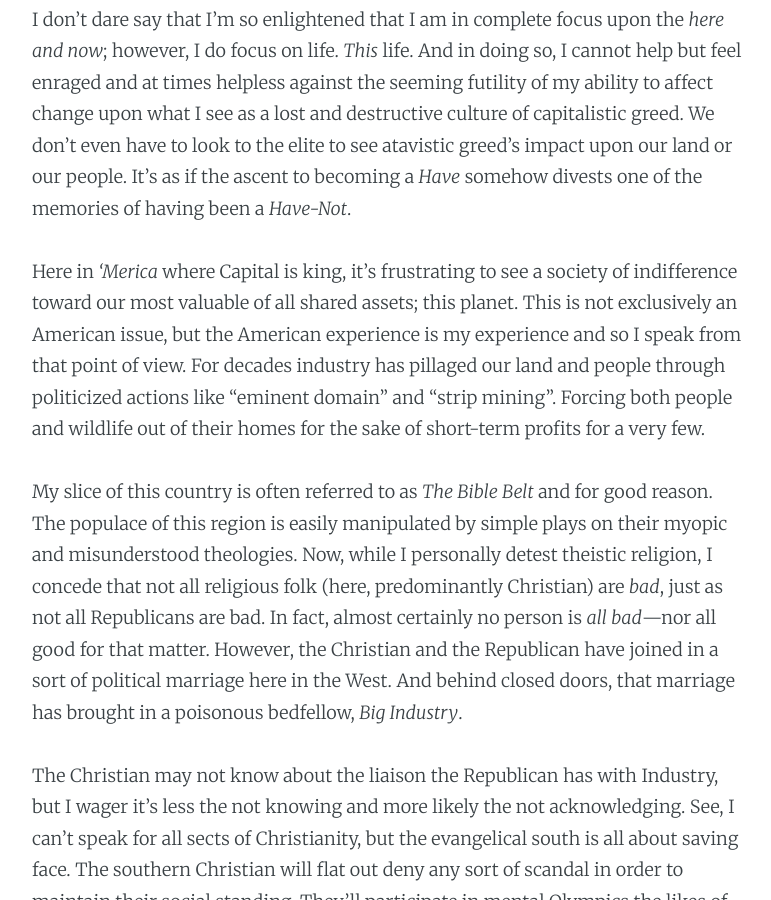
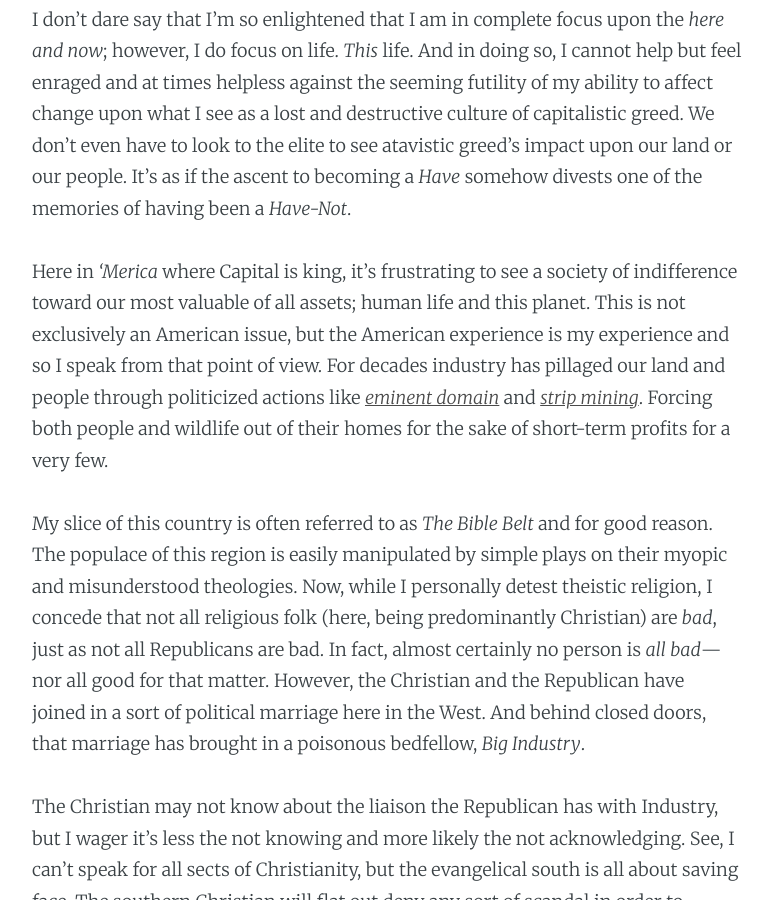
Before and after one commit to chevrenoire/chevrenoire.github.io, a Jekyll site: the page built from _posts/2020-09-28-no-afterlife.md, in a window 1280 px wide and 900 px high, scrolled down 964 px. Shown: the whole window, without its empty margins (253-1024 px from the left). Built offline with Jekyll 4.4.1, drawn with Linux system fonts in a browser that asks for light colours; nearby versions of some CDN libraries; some of the changed text lies outside the part shown.

Commit message:
update post

```diff
--- a/_posts/2020-09-28-no-afterlife.md
+++ b/_posts/2020-09-28-no-afterlife.md
@@ -18,9 +18,9 @@ They say if you don't want to make a stink steer away from religion and politics
 
 I don't dare say that I'm so enlightened that I am in complete focus upon the _here and now_; however, I do focus on life. _This_ life. And in doing so, I cannot help but feel enraged and at times helpless against the seeming futility of my ability to affect change upon what I see as a lost and destructive culture of capitalistic greed. We don't even have to look to the elite to see atavistic greed's impact upon our land or our people. It's as if the ascent to becoming a _Have_ somehow divests one of the memories of having been a _Have-Not_.
 
-Here in _'Merica_ where Capital is king, it's frustrating to see a society of indifference toward our most valuable of all shared assets; this planet. This is not exclusively an American issue, but the American experience is my experience and so I speak from that point of view. For decades industry has pillaged our land and people through politicized actions like "eminent domain" and "strip mining". Forcing both people and wildlife out of their homes for the sake of short-term profits for a very few.
+Here in _'Merica_ where Capital is king, it's frustrating to see a society of indifference toward our most valuable of all assets; human life and this planet. This is not exclusively an American issue, but the American experience is my experience and so I speak from that point of view. For decades industry has pillaged our land and people through politicized actions like [_eminent domain_](https://en.wikipedia.org/wiki/Eminent_domain) and [_strip mining_](https://en.wikipedia.org/wiki/Surface_mining). Forcing both people and wildlife out of their homes for the sake of short-term profits for a very few.
 
-My slice of this country is often referred to as _The Bible Belt_ and for good reason. The populace of this region is easily manipulated by simple plays on their myopic and misunderstood theologies. Now, while I personally detest theistic religion, I concede that not all religious folk (here, predominantly Christian) are _bad_, just as not all Republicans are bad. In fact, almost certainly no person is _all bad_&mdash;nor all good for that matter. However, the Christian and the Republican have joined in a sort of political marriage here in the West. And behind closed doors, that marriage has brought in a poisonous bedfellow, _Big Industry_.
+My slice of this country is often referred to as _The Bible Belt_ and for good reason. The populace of this region is easily manipulated by simple plays on their myopic and misunderstood theologies. Now, while I personally detest theistic religion, I concede that not all religious folk (here, being predominantly Christian) are _bad_, just as not all Republicans are bad. In fact, almost certainly no person is _all bad_&mdash;nor all good for that matter. However, the Christian and the Republican have joined in a sort of political marriage here in the West. And behind closed doors, that marriage has brought in a poisonous bedfellow, _Big Industry_.
 
 The Christian may not know about the liaison the Republican has with Industry, but I wager it's less the not knowing and more likely the not acknowledging. See, I can't speak for all sects of Christianity, but the evangelical south is all about saving face. The southern Christian will flat out deny any sort of scandal in order to maintain their social standing. They'll participate in mental Olympics the likes of which could ensnare the cleverest minds by why of justifying something they damn well know to be morally wrong with some tenuous reference to their little holy book of vast interpretation.
 
@@ -40,6 +40,6 @@ How anyone with any moral compass can turn a blind eye to this is beyond me. How
 
 And yet that very utter fucking insanity appears to account for about half of our voting populance. And as the poison of evangelical ideology continues to creep itself into American politics, laws and legislation, we see more and more of this type of treatment of both human life and natural wildlife transpire with indifference if not utter contempt for either.
 
-We watched the Patagonia film [_Public Trust_](https://www.youtube.com/watch?v=OGjnIG7puzY) last night, which is what stewed this sleeping rage inside of me. In that film, which I highly recommend, you'll see that the current modus operandi of the _Right_ via financial motivations of _Big Industry_ is to evangelize and politicize the renouncement of our Public Lands. With the promise of "trillions of dollars" and euphemisms like "energy independence," the plan of these evil fucks is to rescind federal ownership of Public Lands and turn them over to the states, which ultimately means, the lands&mdash;or at the very least the mineral rights&mdash;will be sold post-haste to private companies whereupon they will be turned into dystopian oil mines, stripped completely of life and beauty and left for bare. Left for the growing lower class to foot the bill of repair.
+We watched the Patagonia film [_Public Trust_](https://www.youtube.com/watch?v=OGjnIG7puzY) last night, which is what stewed this sleeping rage inside of me. In that film, which I highly recommend, you'll see that the current modus operandi of the _Right_, via financial motivations of _Big Industry_, is to evangelize and politicize the renouncement of our Public Lands. With the promise of "trillions of dollars" and euphemisms like "energy independence," the plan of these evil fucks is to rescind federal ownership of Public Lands and turn them over to the states, which ultimately means, the lands&mdash;or at the very least the mineral rights&mdash;will be sold post-haste to private companies whereupon they will be turned into dystopian oil mines, stripped completely of life and beauty and left for bare. Left for the growing lower class to foot the bill of repair.
 
 But, hey...some folks get to go be with Jesus, so really who gives a fuck, right?
```
